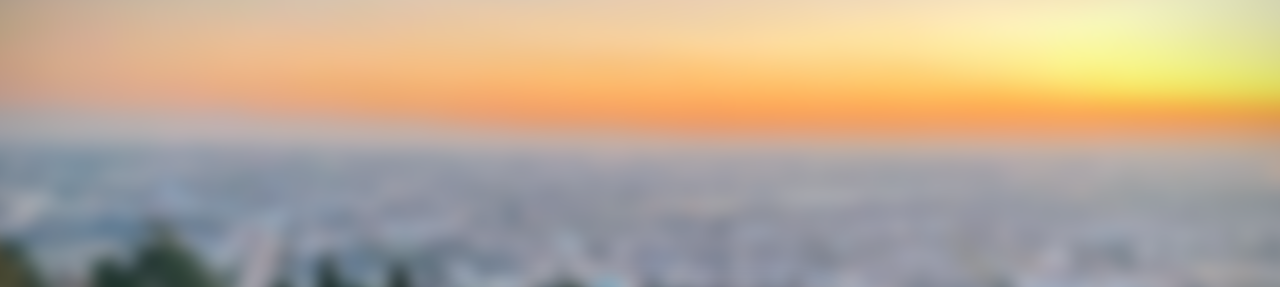
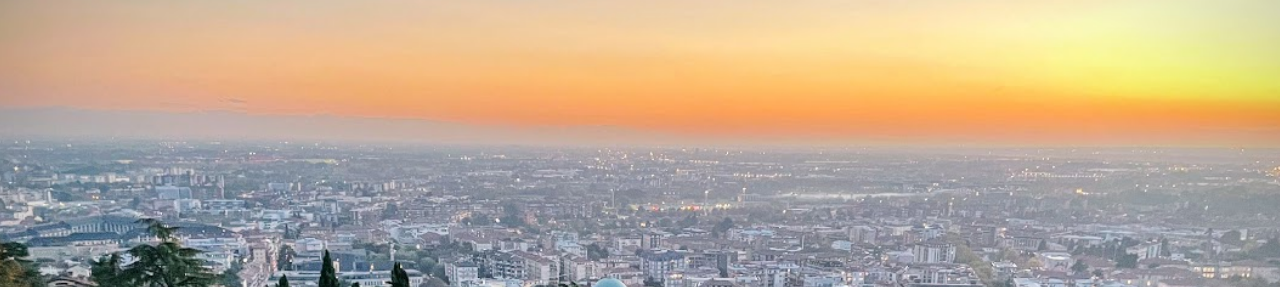
Before and after one commit to laurentiutudorie/valentine, a plain HTML site: page index.html in a window 1280 px wide. Shown: the top 287 px of the page. Drawn offline with Linux system fonts and the light colour scheme.

Commit message:
Update index.html

```diff
--- a/index.html
+++ b/index.html
@@ -21,7 +21,7 @@
   background-image: url("fundal.jpg");
   background-size: cover;
   background-position: center;
-  filter: blur(8px);
+  filter: none;
   transform: scale(1.1); /* evită marginile albe după blur */
   z-index: -1;
 }
```
